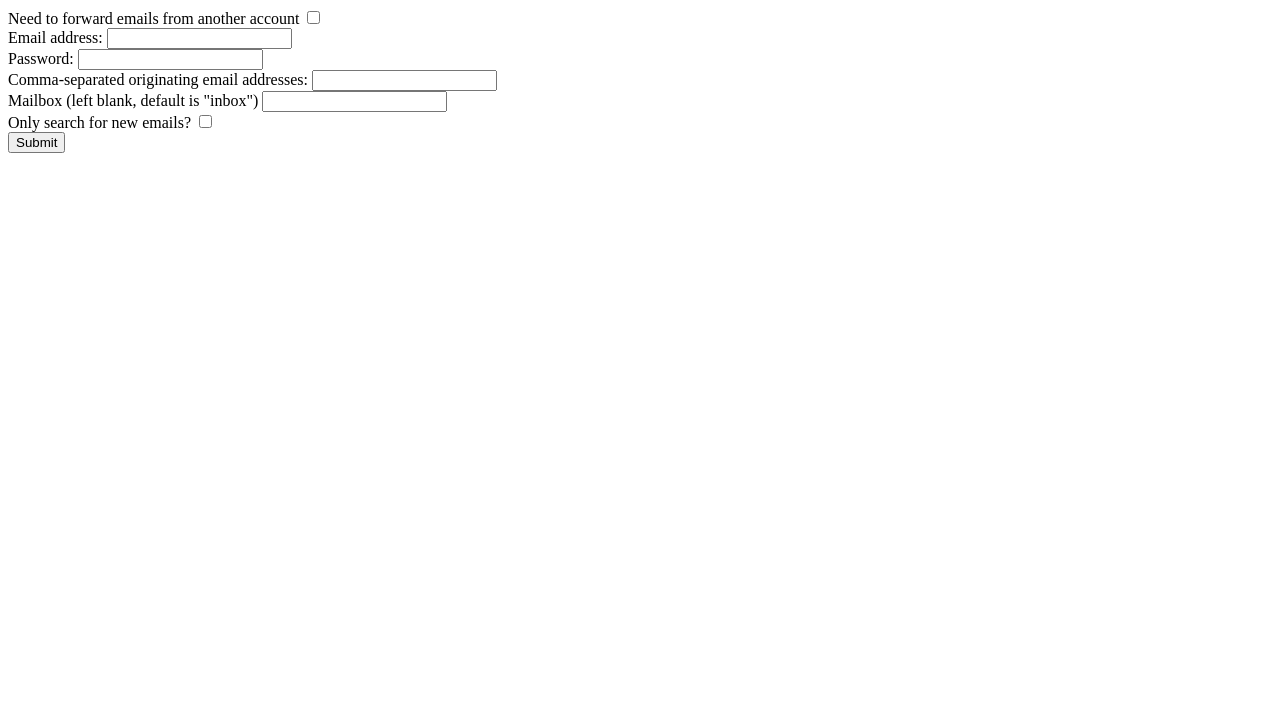
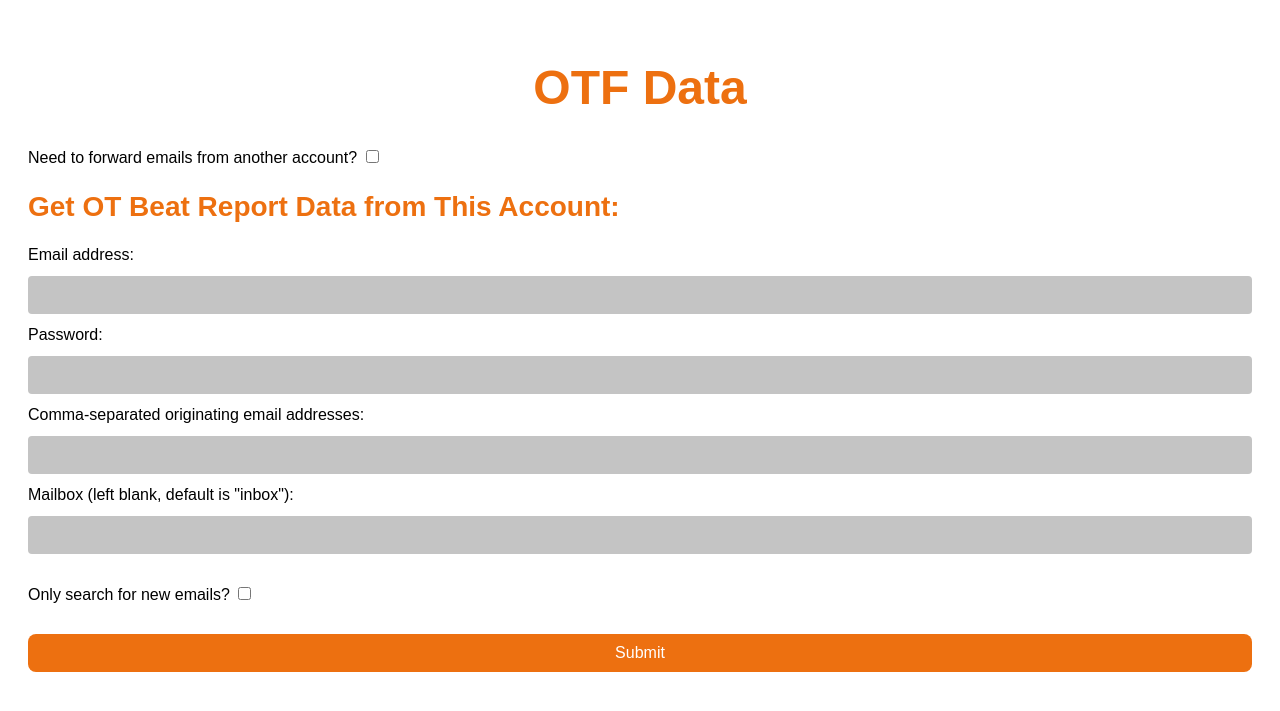
Before and after one commit to JimmyVanHout/otf_data, a Flask app: page /user_interface in a window 1280 px wide. Shown: the top 711 px of the page. Run offline with Flask 2, Linux system fonts and the light colour scheme.

Commit message:
updated UI

```diff
--- /dev/null
+++ b/server/static/user_interface.css
@@ -0,0 +1,60 @@
+h1 {
+    font-family: arial;
+    color: #ED7010;
+    font-size: 48px;
+    text-align: center;
+}
+h2 {
+    font-family: arial;
+    color: #ED7010;
+    font-size: 28px;
+}
+label {
+    font-family: arial;
+    font-size: 16px;
+}
+input[type=text] {
+    width: 100%;
+    padding: 10px 16px;
+    margin: 12px 0px;
+    border: none;
+    box-sizing: border-box;
+    border-radius: 4px;
+    background-color: #C4C4C4;
+    color: #ED7010;
+    font-family: arial;
+    font-size: 16px;
+}
+input[type=password] {
+    width: 100%;
+    padding: 10px 16px;
+    margin: 12px 0px;
+    border: none;
+    box-sizing: border-box;
+    border-radius: 4px;
+    background-color: #C4C4C4;
+    color: #ED7010;
+    font-family: arial;
+    font-size: 16px;
+}
+input[type=submit] {
+    width: 100%;
+    background-color: #ED7010;
+    color: white;
+    border: none;
+    border-radius: 8px;
+    text-align: center;
+    padding: 10px 16px;
+    margin: 12px 0px;
+    cursor: pointer;
+    font-family: arial;
+    font-size: 16px;
+}
+input[type=submit]:hover {
+    background-color: #DC7322;
+    color: white;
+}
+.input_form_div {
+    background-color: white;
+    padding: 20px;
+}
--- a/server/static/user_interface.js
+++ b/server/static/user_interface.js
@@ -2,10 +2,15 @@ function displayOnCheck(checkbox) {
     let div = document.getElementById("forwarding_input");
     if (checkbox.checked) {
         let ids = ["forwarding_email_address", "forwarding_password", "forwarding_receiving_email_address", "forwarding_mailbox"];
-        let descriptions = ["Enter the email address of the account to search in: ", "Enter the password of the account to search in: ", "Enter receiving email address: ", "Enter mailbox to search (left blank, default is inbox): "];
+        let descriptions = ["Enter email address of forwarding account: ", "Enter password of forwarding account: ", "Enter receiving email address: ", "Enter mailbox to search (left blank, default is inbox): "];
+        let input_types = ["text", "password", "text", "text"];
+        h2 = document.createElement("h2");
+        h2.id = "forwarding_heading";
+        h2.innerText = "One-Time Forwarding of All Past OT Beat Report Emails from This Account:";
+        div.appendChild(h2);
         for (let i = 0; i < ids.length; i++) {
             input = document.createElement("input");
-            input.type = "text";
+            input.type = input_types[i];
             input.name = ids[i];
             input.id = ids[i];
             label = document.createElement("label");
@@ -15,9 +20,13 @@ function displayOnCheck(checkbox) {
             div.appendChild(input);
             div.appendChild(document.createElement("br"));
         }
+        h2 = document.getElementById("searching_heading");
+        h2.innerText = "Then Receive Them Here and Get OT Beat Report Data from This Account:";
     } else {
         for (let i = div.children.length - 1; i >=0; i--) {
             div.children[i].remove();
         }
+        h2 = document.getElementById("searching_heading");
+        h2.innerText = "Get OT Beat Report Data from This Account:";
     }
 }
--- a/server/templates/user_interface.html
+++ b/server/templates/user_interface.html
@@ -3,33 +3,41 @@
     <head>
         <script src="{{ url_for('static', filename='user_interface.js')}}">
         </script>
+        <link rel="stylesheet" href="{{ url_for('static', filename='user_interface.css') }}">
         <title>
-            User Interface
+            OTF Data
         </title>
     </head>
     <body>
+        <div class="input_form_div">
+            <h1>OTF Data</h1>
             <form id="user_input_form" action="{{ url_for('user_interface') }}" method="post">
                 <label for="should_forward">
-                Need to forward emails from another account
+                    Need to forward emails from another account?
                 </label>
                 <input type="checkbox" id="should_forward" name="should_forward" onClick="displayOnCheck(this)">
-            <br>
                 <div id="forwarding_input">
                 </div>
-            {% set elements = [("email_address", "Email address: "), ("password", "Password: "), ("originating_email_addresses", "Comma-separated originating email addresses: "), ("mailbox", "Mailbox (left blank, default is \"inbox\")")] %}
+                <div id="searching_input">
+                    <h2 id="searching_heading">Get OT Beat Report Data from This Account:</h2>
+                    {% set elements = [("email_address", "Email address: ", "text"), ("password", "Password: ", "password"), ("originating_email_addresses", "Comma-separated originating email addresses: ", "text"), ("mailbox", "Mailbox (left blank, default is \"inbox\"):", "text")] %}
                     {% for element in elements %}
                     <label for="{{ element[0] }}" id="{{ element[0] }}">
                         {{ element[1] }}
                     </label>
-            <input type="text" id="{{ element[0] }}" name="{{ element[0] }}">
+                    <input type="{{ element[2] }}" id="{{ element[0] }}" name="{{ element[0] }}">
                     <br>
                     {% endfor %}
+                    <br>
                     <label for="only_search_new">
                         Only search for new emails?
                     </label>
                     <input type="checkbox" id="only_search_new" name="only_search_new">
                     <br>
+                    <br>
                     <input type="submit" id="submit_form">
+                </div>
             </form>
+        </div>
     </body>
 </html>
--- a/server/wsgi.py
+++ b/server/wsgi.py
@@ -10,4 +10,4 @@ def user_interface():
     else:
         with open("user_input.json", "w") as file:
             file.write(json.dumps(request.form))
-        return "Submitted! You may close this page."
+        return render_template("submitted.html")
```
Also changed, not shown: server/static/submitted.css (added, +11 -0 lines), server/templates/submitted.html (added, +14 -0 lines). Lines whose indentation alone changed are shown as unchanged.
